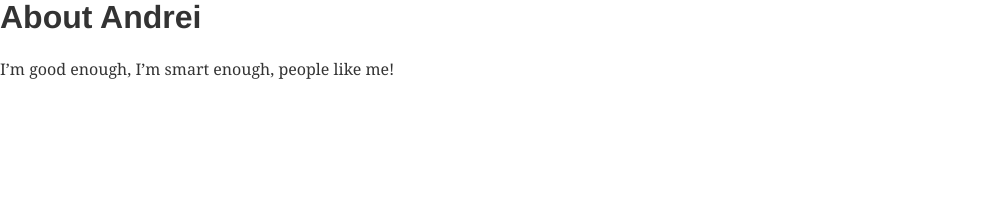
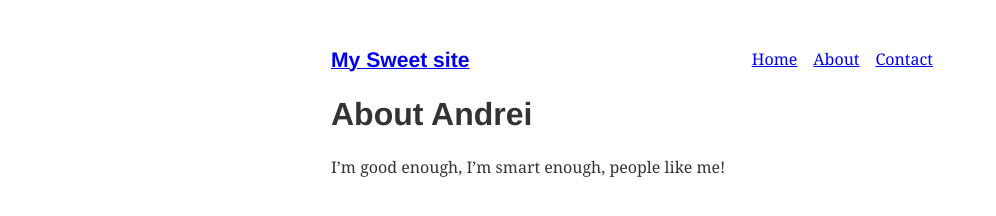
Before and after one commit to AndreiSamorokov/gatsby-3rd, a Gatsby site: page /about in a window 1280 px wide. Shown: the whole page, without its empty margins (0-996 px from the left). Built offline with nearby package versions, Linux system fonts and the light colour scheme; Gatsby itself is replaced by a stand-in of ours.

Commit message:
update with created layout component

```diff
--- /dev/null
+++ b/src/components/layout.js
@@ -0,0 +1,30 @@
+import React from "react"
+import { Link } from "gatsby"
+
+const ListLink = props => (
+    <li style={{ display: "inline-block", marginRight: '1rem'}}>
+        <Link to={props.to}>{props.children}</Link>
+    </li>
+)
+
+export default function Layout( {children} ){
+
+    return(
+        <div style={{ margin: '3rem auto', maxWidth: 650, padding: '0 1rem'}}>
+            <header style={{ marginBottom: '1.5rem'}}>
+                <Link to="/" style={{textShadow: 'none', backgroundImage: 'none'}}>
+                    <h3 style={{ display: 'inline'}}>
+                        My Sweet site
+                    </h3>
+                </Link>
+
+                <ul style={{ listStyle: 'none', float: 'right'}}>
+                    <ListLink to="/" >Home</ListLink>
+                    <ListLink to="/about">About</ListLink>
+                    <ListLink to="/contact">Contact</ListLink>
+                </ul>
+            </header>
+            {children}
+        </div>
+    )
+}
--- a/src/pages/about.js
+++ b/src/pages/about.js
@@ -1,11 +1,13 @@
 import React from "react"
+import Layout from "../components/layout"
+
 export default function About() {
   return (
-    <div>
+    <Layout>
       <h1>About Andrei</h1>
       <p>
         I’m good enough, I’m smart enough, people like me!
       </p>
-    </div>
+    </Layout>
   )
 }
--- a/src/pages/contact.js
+++ b/src/pages/contact.js
@@ -1,11 +1,13 @@
 import React from "react"
+import Layout from "../components/layout"
+
 export default function Contact() {
   return (
-    <div>
+    <Layout>
       <h1>I'd love to talk! Email me at the address below</h1>
       <p>
         <a href="mailto:me@example.com">me@example.com</a>
       </p>
-    </div>
+    </Layout>
   )
 }
--- a/src/pages/index.js
+++ b/src/pages/index.js
@@ -1,12 +1,14 @@
 import React from "react"
+import Layout from "../components/layout"
+
 export default function Home() {
   return (
-    <div>
+    <Layout>
       <h1>Hi! I'm building a fake Gatsby site as part of a tutorial!</h1>
       <p>
         What do I like to do? Lots of course but definitely enjoy building
         websites.
       </p>
-    </div>
+    </Layout>
   )
 }
```
